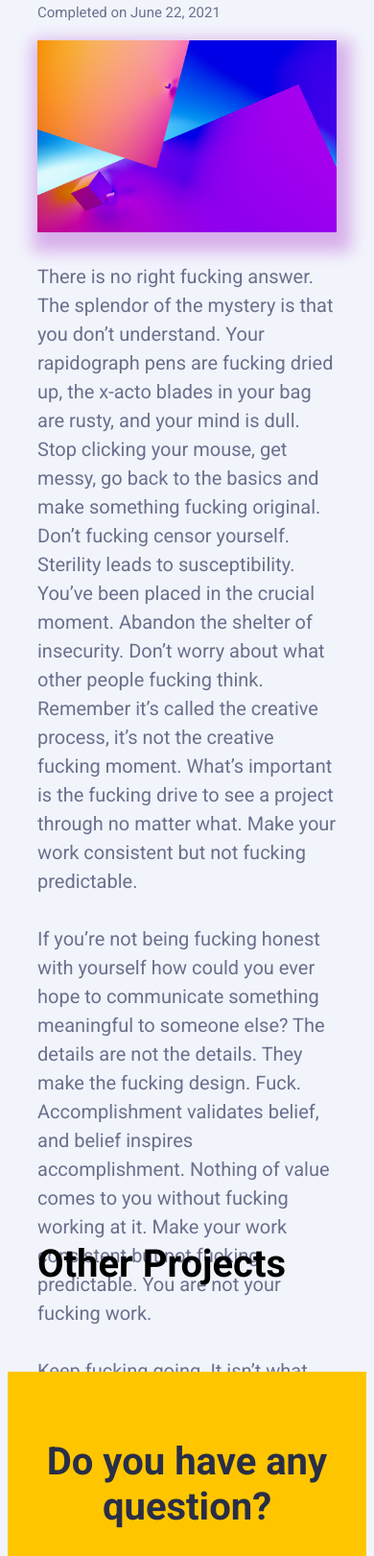
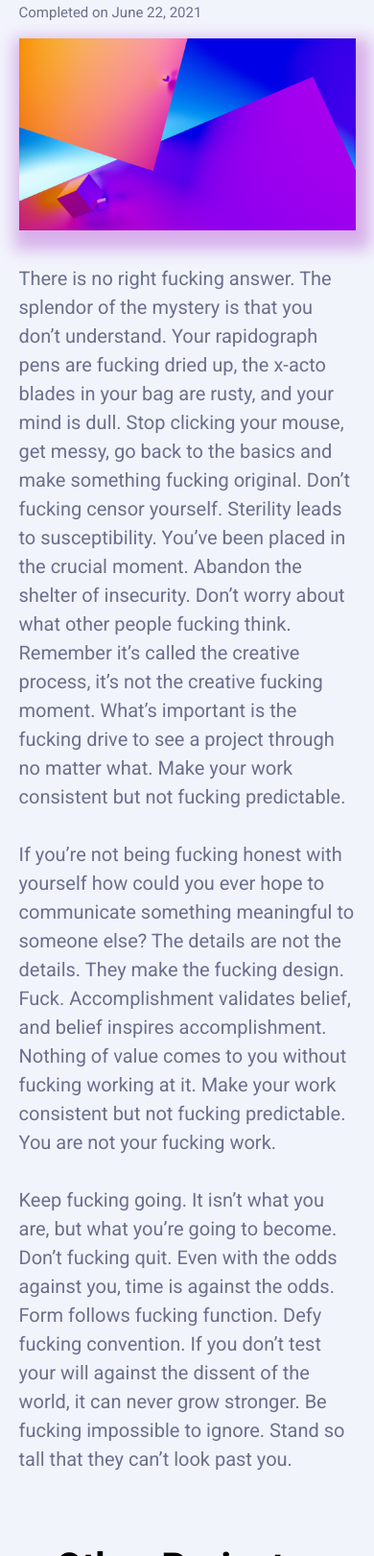
Before and after one commit to leanjp84/mid-term-project, a website: page projects-section/projects.html in a window 390 px wide. Shown: the part 379-2000 px from the top of the page at 96% size. Drawn offline with Linux system fonts and the light colour scheme; no server answers.

Commit message:
css responsive update

```diff
--- a/projects-section/projects-style.css
+++ b/projects-section/projects-style.css
@@ -1,9 +1,9 @@
  /* //////////////////////////////////// HEADER PROJECTS SECTION */
 #projects-blog {
     margin-top: 5%;
-    max-width: 80%;
-    margin-left: 10%;
-    margin-right: 10%;
+    max-width: 90%;
+    margin-left: 5%;
+    margin-right: 5%;
 }
 .project-header {
     margin-left: 0%;
@@ -24,18 +24,12 @@
      display: flex;
      align-items: center;
  }
- /* //////////////////////////////////// POST SECTION */
-#project-post {
-    margin-top: 5%;
-    max-width: 100%;
-    height: 900px;
-    margin-left: 10%;
-    margin-right: 10%;
-}
 .post-image{
     width:100%;
     height: 444px;
     overflow: hidden;
+    margin-top: 5%;
+    margin-bottom: 5%;
     box-shadow: 5px 10px 16px 10px rgba(151, 16, 192, 0.3);
 }
 .post-image img {
@@ -50,9 +44,10 @@
  /* //////////////////////////////////// OTHER POSTS SECTION */
  #other-projects {
     max-width: 100%;
-    padding-top: 10%;
-    padding-left: 5%;
-    padding-right: 5%;
+    margin-top: 5%;
+    margin-bottom: 5%;
+    margin-left: 5%;
+    margin-right: 5%;
     display: flex;
     justify-content: center;
 }
@@ -106,6 +101,7 @@
         padding: 0px 10px;
         list-style-type: none;
     }
+
     .projects-info {
         max-width: 100%;
         display: flex;
@@ -140,9 +136,8 @@
     }
     #other-projects {
         max-width: 100%;
-        padding-top: 40%;
-        padding-left: 10%;
-        padding-right: 10%;
+        padding-left: 5%;
+        padding-right: 5%;
         display: flex;
         flex-direction: column;
     }
@@ -235,7 +230,6 @@
     }
     #other-projects {
         max-width: 100%;
-        padding-top: 80%;
         padding-left: 10%;
         padding-right: 10%;
         display: flex;
--- a/projects-section/projects.html
+++ b/projects-section/projects.html
@@ -25,7 +25,6 @@
         <a class="contact" href="/contact.html"><button>Contact Us</button></a>
     </header>
 
-    <article>
     <section id="projects-blog">
         <div class="project-header">
             <h3>Orbity</h3>
@@ -34,10 +33,6 @@
                 <div class="project-date caption1">Completed on June 22, 2021</div>
             </div>
         </div>
-        </section>
-
-        <section id="project-post">
-            <div class="post">
         <div class="post-image">
             <img src="/projects-section/1.jpg" alt="simplify post image">
         </div>
@@ -70,9 +65,7 @@
                 stronger. Be fucking impossible to ignore. Stand so tall that they can’t look past you.
             </p>
         </div>
-            </div>
     </section>
-    </article>
 
     <section id="other-projects">
         <div class="other-projects2">
--- a/style.css
+++ b/style.css
@@ -428,7 +428,7 @@ header button {
     margin: 0px;
 }
 .client-org {
-    padding: 5px;
+    padding:0px;
     margin: none;
     }
 .client-avatar img {
```
Lines whose indentation alone changed are shown as unchanged.
